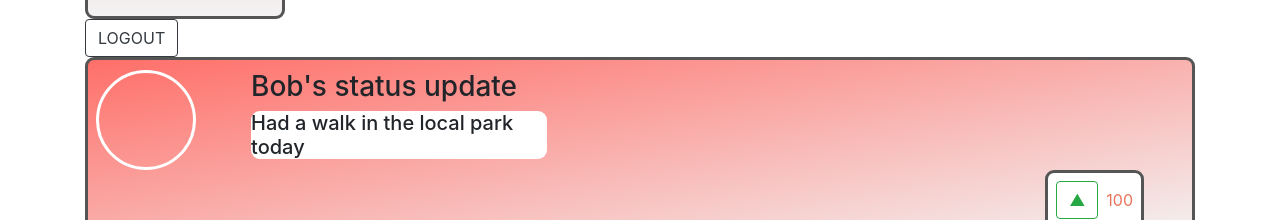
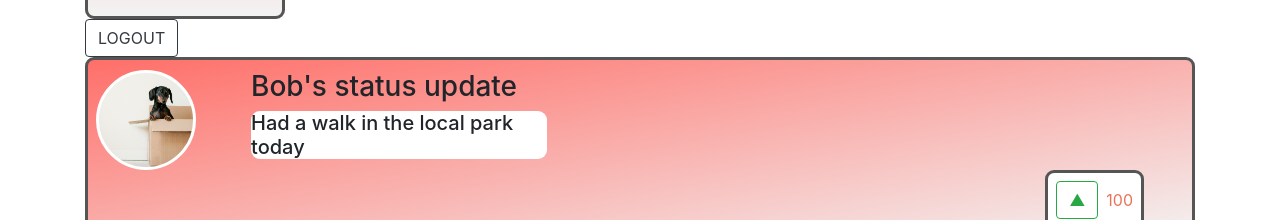
Before and after one commit to deltadesign/topdog, a React (Create React App) app: page / in a window 1280 px wide. Both pictures are taken after typing "name@example.com", "Sample123" into the empty fields and a click on the button "Submit". Shown: the part 360-580 px from the top of the page. Built offline with nearby package versions, Linux system fonts and the light colour scheme.

Commit message:
image issues fixed

```diff
--- a/src/App.css
+++ b/src/App.css
@@ -69,7 +69,7 @@
 
 #userImage1{
   /* background-image: url("./assets/images/doginbox.jpg"); */
-  /* background: url("./assets/images/doginbox.jpg")no-repeat center center; */
+  background: url("./assets/images/doginbox.jpg")no-repeat center center;
   background-size: cover;
   height: 100px;
   width: 100px;
```
